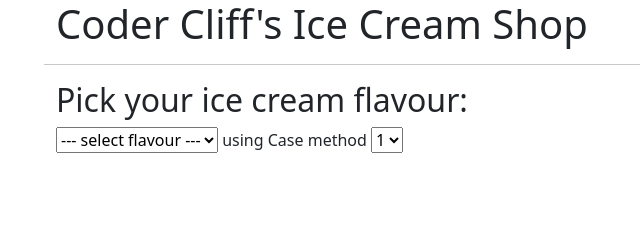
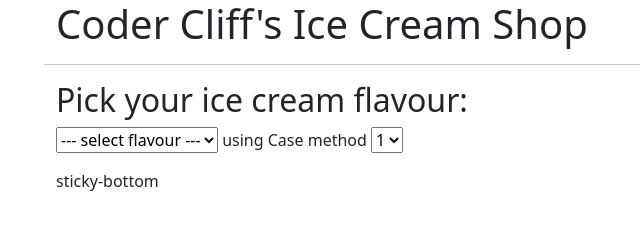
Before and after one commit to CliffCrerar/ice-cream-shop-switch-demo, a plain HTML site: page index.html in a window 1280 px wide. Shown: the whole page, without its empty margins (38-678 px from the left). Drawn offline with nearby package versions, Linux system fonts and the light colour scheme.

Commit message:
1 file modified

```diff
--- a/index.html
+++ b/index.html
@@ -5,6 +5,11 @@
   <!-- <link rel="stylesheet" type="text/css" href="styles.css"> -->
   <link href="https://cdn.jsdelivr.net/npm/bootstrap@5.0.2/dist/css/bootstrap.min.css" rel="stylesheet"
     integrity="sha384-EVSTQN3/azprG1Anm3QDgpJLIm9Nao0Yz1ztcQTwFspd3yD65VohhpuuCOmLASjC" crossorigin="anonymous">
+  <style>
+    body,html{
+      height:
+    }
+  </style>
 </head>
 
 <body>
@@ -41,6 +46,10 @@
     </section>
   </main>
 
+  <footer class="sticky-bottom">
+    sticky-bottom
+  </footer>
+
   <script src="startup.js"></script>
   <script src="script.js"></script>
 </body>
```
